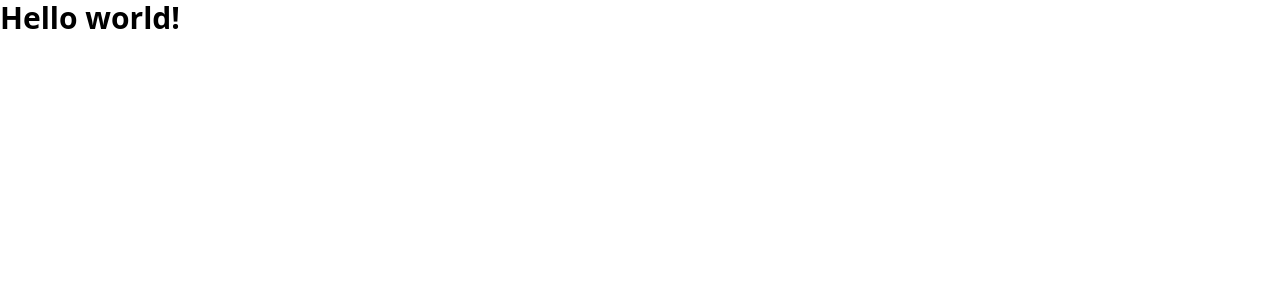
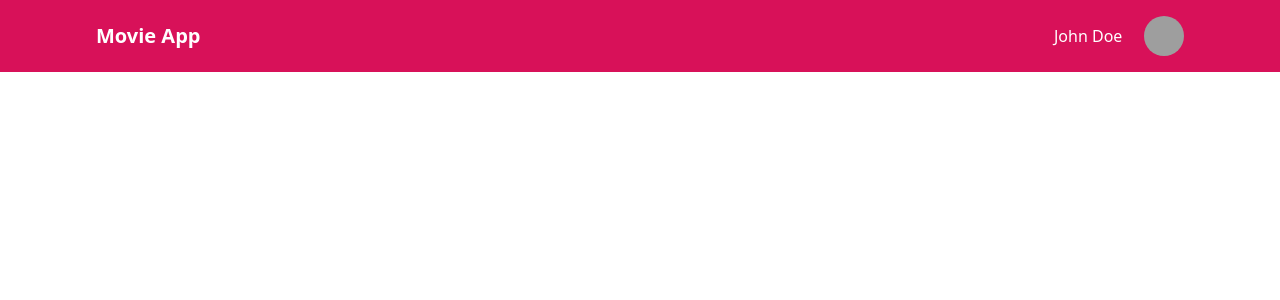
Before and after one commit to Chrissiku/movie-app, a Next.js app: page / in a window 1280 px wide. Shown: the top 300 px of the page. Built offline with nearby package versions, Linux system fonts and the light colour scheme; grey boxes are pictures that could not be loaded.

Commit message:
Implement header

```diff
--- /dev/null
+++ b/components/pages/Home/index.tsx
@@ -0,0 +1,8 @@
+import React from "react";
+import Header from "./sections/Header";
+
+const SubHomePage = () => {
+  return <Header />;
+};
+
+export default SubHomePage;
--- /dev/null
+++ b/components/pages/Home/sections/Header.tsx
@@ -0,0 +1,29 @@
+import React from "react";
+import Link from "next/link";
+import Image from "next/image";
+
+const Header = () => {
+  return (
+    <div className="bg-primary p-[1rem]">
+      <div className="container flex justify-between items-center">
+        <Link href="/" className="text-white font-bold text-xl cursor-pointer">
+          Movie App
+        </Link>
+        <div className="font-medium text-white inline-flex justify-between items-center gap-1 min-w-[130px] cursor-pointer">
+          <span>John Doe</span>
+          <div className="overflow-hidden">
+            <Image
+              className="w-[40px] h-[40px] rounded-full"
+              src="https://cdn.pixabay.com/photo/2023/01/27/09/40/australian-king-parrot-7748188__340.jpg"
+              alt="John Doe"
+              width={100}
+              height={100}
+            />
+          </div>
+        </div>
+      </div>
+    </div>
+  );
+};
+
+export default Header;
--- a/next.config.js
+++ b/next.config.js
@@ -1,6 +1,9 @@
 /** @type {import('next').NextConfig} */
 const nextConfig = {
   reactStrictMode: true,
-}
+  images: {
+    domains: ["cdn.pixabay.com"],
+  },
+};
 
-module.exports = nextConfig
+module.exports = nextConfig;
--- a/pages/index.tsx
+++ b/pages/index.tsx
@@ -1,18 +1,16 @@
-import Head from "next/head";
 import { Inter } from "@next/font/google";
+import SubHomePage from "@/components/pages/Home";
 
 const inter = Inter({ subsets: ["latin"] });
 
-export default function Home() {
+const Home = () => {
   return (
     <>
-      <Head>
-        <title>Movie App</title>
-        <meta name="description" content="Generated by create next app" />
-        <meta name="viewport" content="width=device-width, initial-scale=1" />
-        <link rel="icon" href="/favicon.ico" />
-      </Head>
-      <h1 className="text-3xl font-bold">Hello world!</h1>
+      <div>
+        <SubHomePage />
+      </div>
     </>
   );
-}
+};
+
+export default Home;
```
